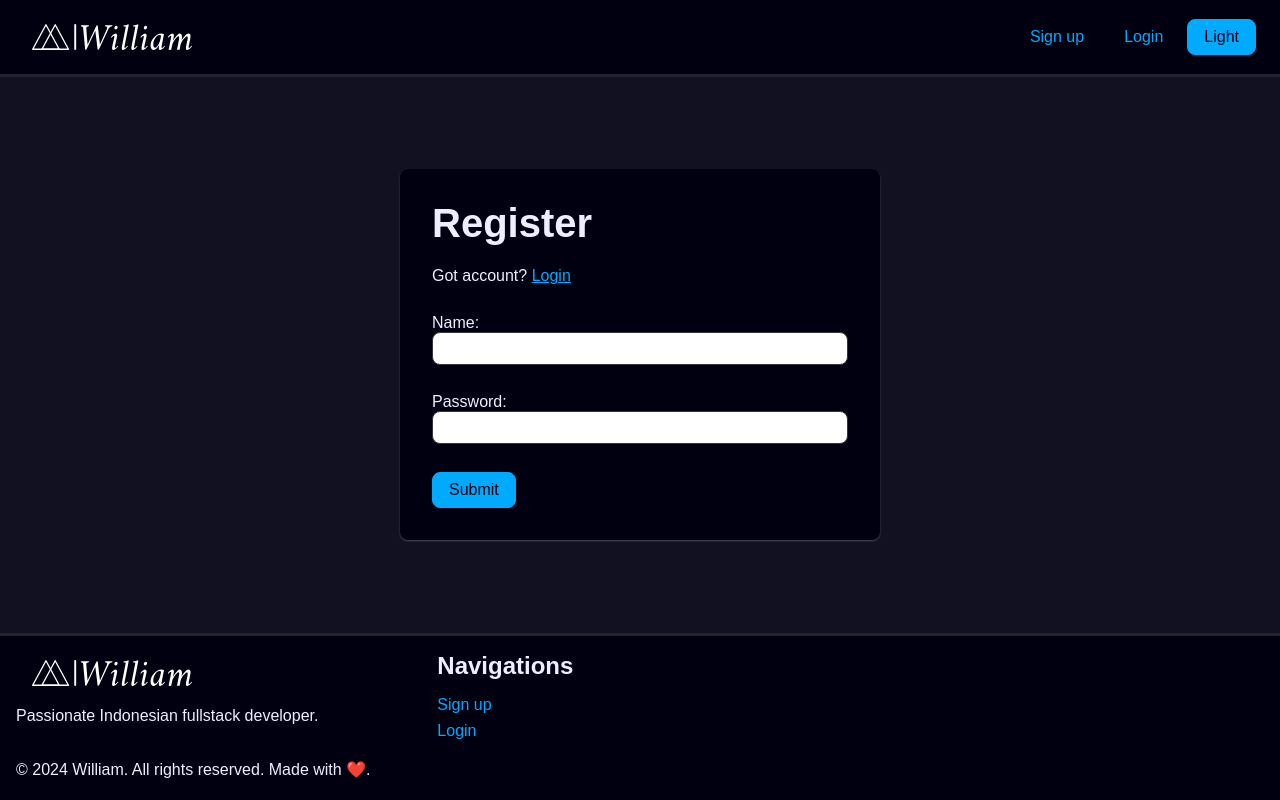
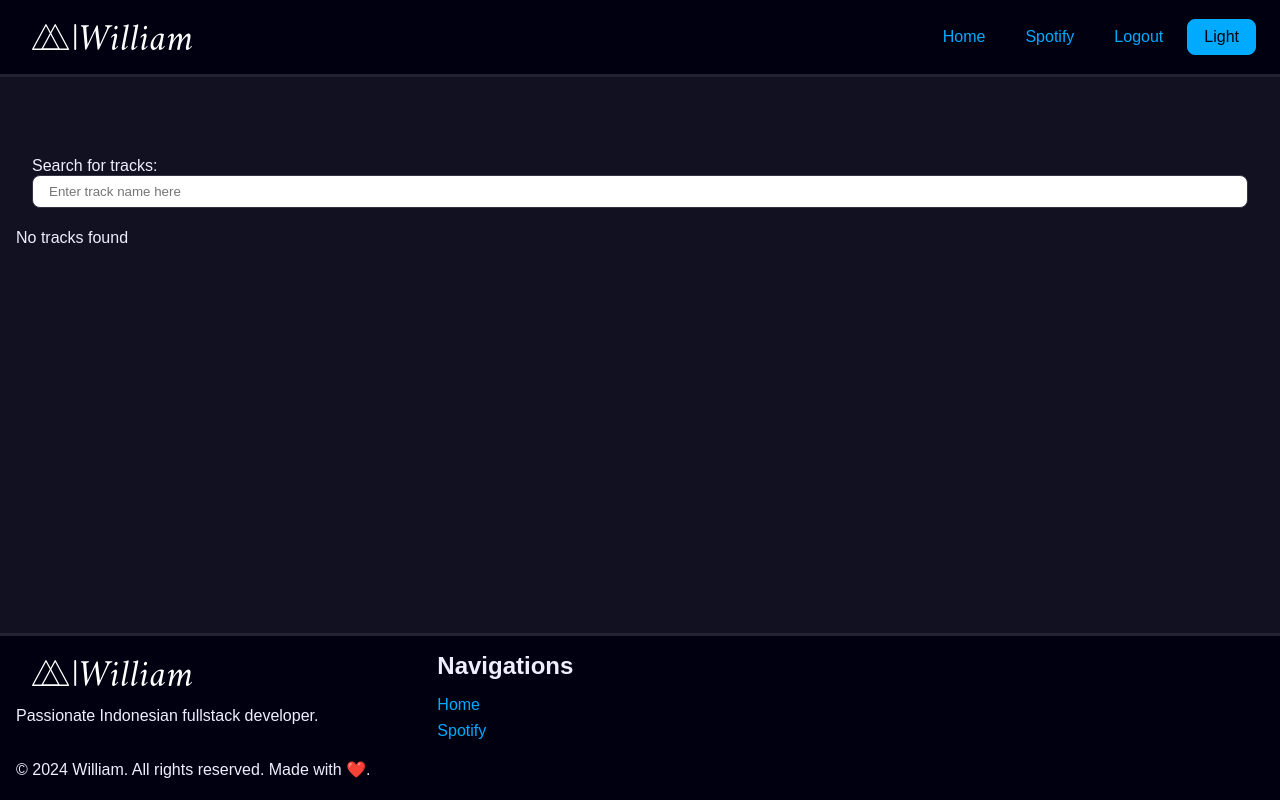
Before and after one commit to cliffordwilliam/william, a React app in the folder frontend/: page /spotify in a window 1280 px wide. Before the commit this address led to /register. Built offline with nearby package versions, Linux system fonts and the light colour scheme; the HTML template or start-up script is replaced by a standard one.

Commit message:
temp(bypass): no auth

```diff
--- a/frontend/src/layouts/Public.jsx
+++ b/frontend/src/layouts/Public.jsx
@@ -6,6 +6,7 @@ import logo from "../assets/william-logo.svg";
 
 export default function Private() {
   const links = [
+    { name: "Home", endpoint: "/" },
     { name: "Sign up", endpoint: "/register" },
     { name: "Login", endpoint: "/login" },
   ];
--- a/frontend/src/router.jsx
+++ b/frontend/src/router.jsx
@@ -19,9 +19,9 @@ const router = createBrowserRouter([
       {
         element: <Private />,
         loader: () => {
-          if (!localStorage.token) {
-            return redirect("/register");
-          }
+          // if (!localStorage.token) {
+          //   return redirect("/register");
+          // }
           return null;
         },
         children: [
```
